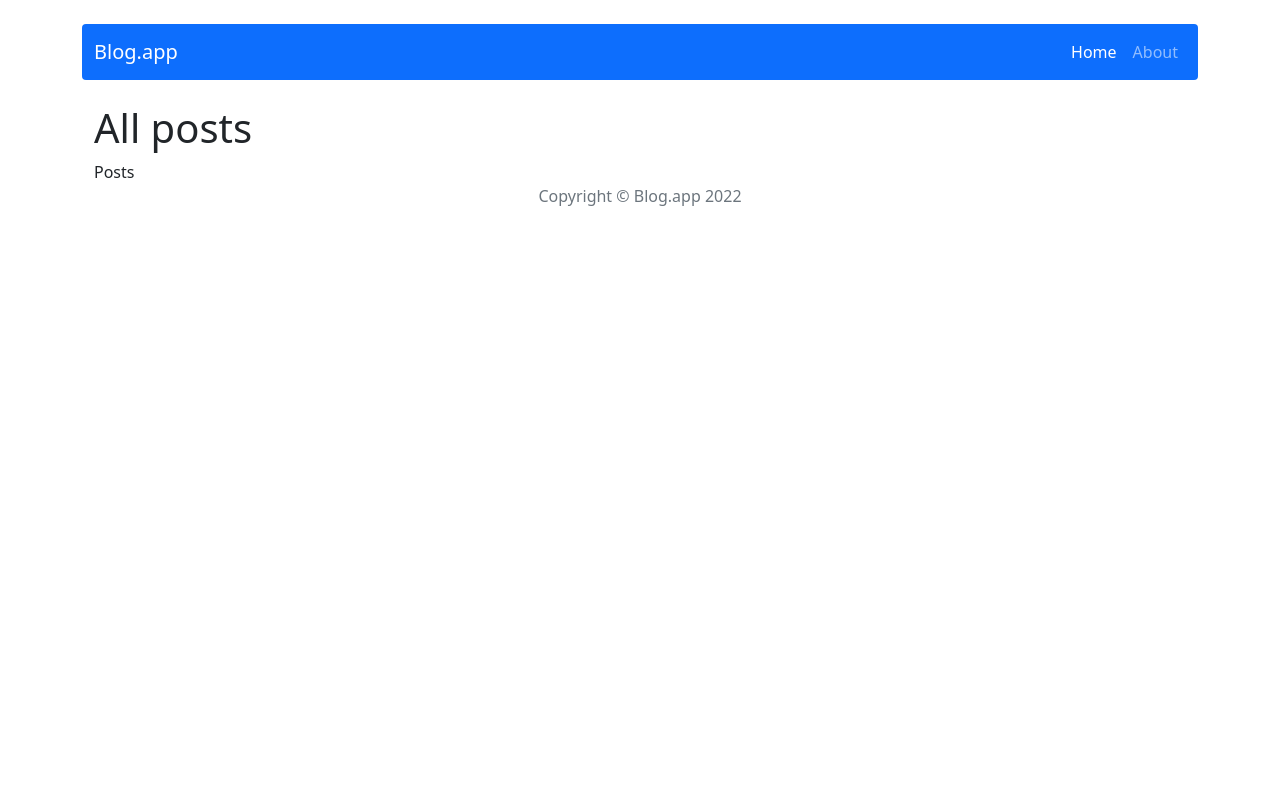
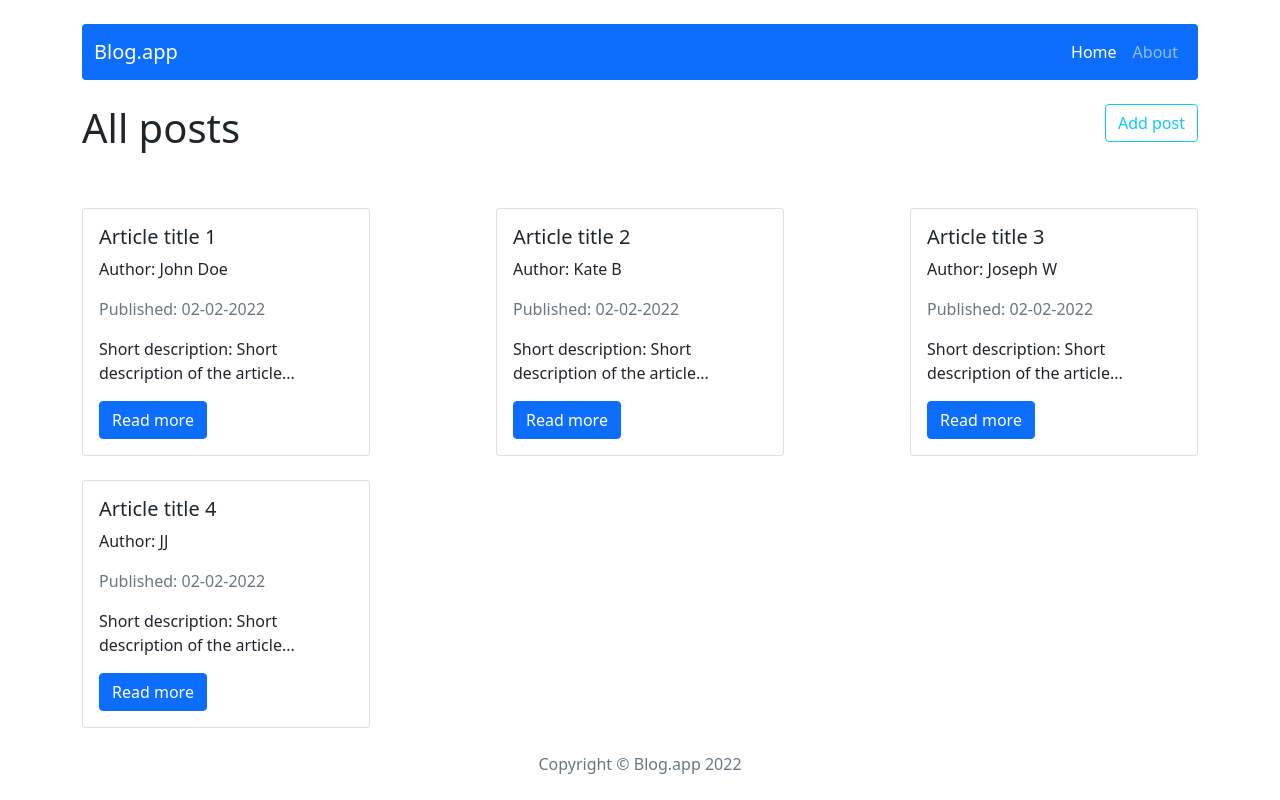
Before and after one commit to kamila-wilczynska/Blog-app-module-19, a React (Create React App) app: page / in a window 1280 px wide. Built offline with nearby package versions, Linux system fonts and the light colour scheme.

Commit message:
add Home page layout

```diff
--- a/src/components/features/PostCard/PostCard.js
+++ b/src/components/features/PostCard/PostCard.js
@@ -1,9 +1,26 @@
+import { Link } from "react-router-dom";
+import { Card, Button } from "react-bootstrap";
 
+const PostCard = (props) => {
+  return (
+    <>
+      <Card style={{ width: "18rem" }} className="mb-4">
+        <Card.Body>
+          <Card.Title>{props.title}</Card.Title>
+          <p className="font-weight-bold">Author: {props.author}</p>
+          <p className="text-muted">Published: {props.date}</p>
+          <Card.Text>
+            <p className="font-weight-bold">
+              Short description: {props.description}
+            </p>
+          </Card.Text>
+          <Link key={props.postId} to={"/post/" + props.postId}>
+            <Button variant="primary">Read more</Button>
+          </Link>
+        </Card.Body>
+      </Card>
+    </>
+  );
+};
 
-function PostCard() {
-	return (
-		<div>Posts</div>
-   );
- }
-
-  export default PostCard;
+export default PostCard;
--- /dev/null
+++ b/src/components/features/PostContainer/PostContainer.js
@@ -0,0 +1,24 @@
+import { useSelector } from "react-redux";
+
+import { getAllPosts } from "../../../redux/postsRedux";
+import PostCard from "../PostCard/PostCard";
+
+const PostContainer = () => {
+  const posts = useSelector(getAllPosts);
+  return (
+    <div className="d-flex justify-content-between flex-wrap mt-5">
+      {posts.map((post) => (
+        <PostCard
+          key={post.id}
+          id={post.id}
+          title={post.title}
+          author={post.author}
+          date={post.publishedDate}
+          description={post.shortDescription}
+        />
+      ))}
+    </div>
+  );
+};
+
+export default PostContainer;
--- a/src/components/pages/Home/Home.js
+++ b/src/components/pages/Home/Home.js
@@ -1,13 +1,20 @@
-import Container from 'react-bootstrap/Container';
-import PostCard from '../../features/PostCard/PostCard';
+import PostContainer from "../../features/PostContainer/PostContainer";
+import { Button } from "react-bootstrap";
+import { Link } from "react-router-dom";
 
-function Home() {
+const Home = () => {
+
 	return (
-	  <Container>
-		<h1>All posts</h1>
-		<PostCard/>
-	  </Container>
-	);
-  }
+	  <>
+		<div className="d-flex justify-content-between">
+		  <h1>All posts</h1>
+		  <Link to="/post/add">
+			<Button variant="outline-info">Add post</Button>
+		  </Link>
 
-  export default Home;
+		  </div>
+      <PostContainer />
+    </>
+  );
+};
+export default Home;
--- a/src/redux/postsRedux.js
+++ b/src/redux/postsRedux.js
@@ -1,5 +1,6 @@
 //selectors
 
+export const getAllPosts = (state) => state.posts;
 // actions
 const createActionName = actionName => `app/posts/${actionName}`;
 
@@ -10,5 +11,4 @@ const postsReducer = (statePart = [], action) => {
       return statePart;
   };
 };
-
 export default postsReducer;
--- a/src/redux/store.js
+++ b/src/redux/store.js
@@ -8,7 +8,7 @@ const subreducers = {
 }
 
 
-export const getAllPosts = (state) => state.posts;
+
 
 
 const reducer = combineReducers(subreducers);
```
